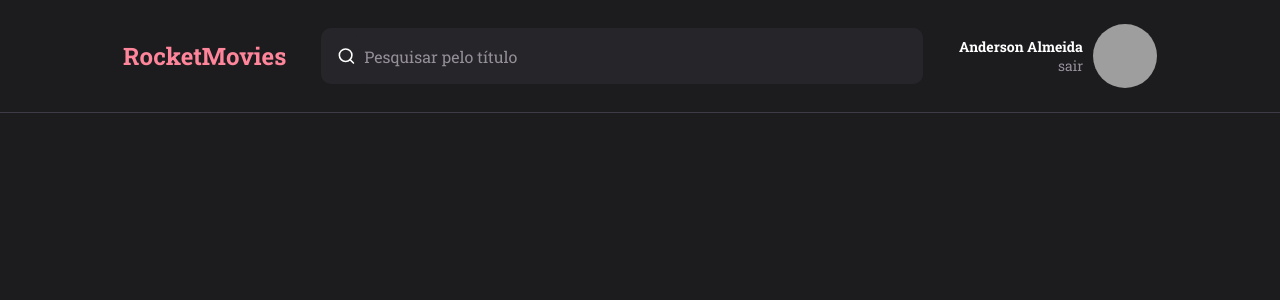
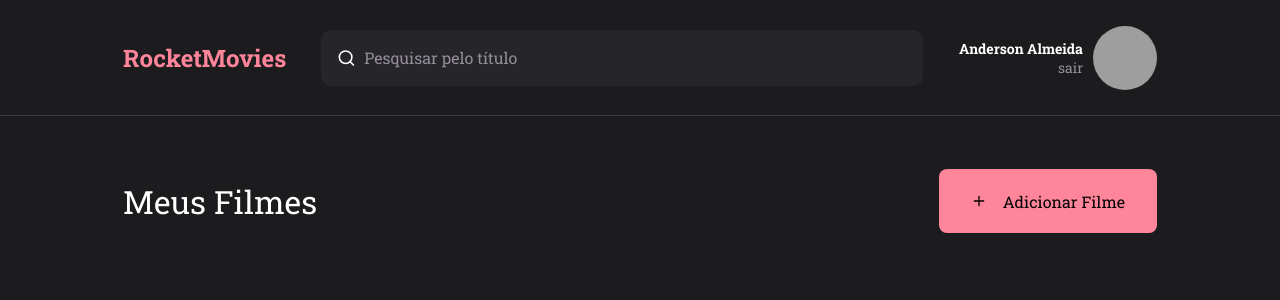
Before and after one commit to AndersonPAlmeida/rocketmovies, a React (Vite) app: page / in a window 1280 px wide. Shown: the top 300 px of the page. Built offline with nearby package versions, Linux system fonts and the light colour scheme; grey boxes are pictures that could not be loaded.

Commit message:
Adicionando novos itens na home

```diff
--- a/src/components/Header/index.jsx
+++ b/src/components/Header/index.jsx
@@ -5,7 +5,6 @@ import { FiSearch} from 'react-icons/fi'
 
 export function Header() {
    return (
-      <>
       <Container>
          <h1>RocketMovies</h1>
 
@@ -19,6 +18,5 @@ export function Header() {
             <img src="https://github.com/AndersonPAlmeida.png" alt="" />
          </Profile>
       </Container>
-      </>
    );
 }
--- a/src/components/Header/styles.js
+++ b/src/components/Header/styles.js
@@ -1,11 +1,14 @@
 import styled from 'styled-components';
 
 export const Container = styled.header`
+   grid-area: header;
+
    display: flex;
    justify-content: space-between;
    align-items: center;
    gap: 3.5rem;
    width: 100%;
+   max-height: 11.6rem;
 
    border-bottom: .1rem solid #3E3B47;
    padding: 2.4rem 12.3rem;
--- a/src/pages/Home/index.jsx
+++ b/src/pages/Home/index.jsx
@@ -1,7 +1,19 @@
 import { Header } from "../../components/Header";
+import { AddMovie, Container, Title } from "./styles";
+import { FiPlus} from 'react-icons/fi'
 
 export function Home() {
    return (
-      <Header />
+      <Container>
+         <Header />
+
+         <Title>
+            <h2>Meus Filmes</h2>
+            <AddMovie>
+               <FiPlus />
+               Adicionar Filme
+            </AddMovie>
+         </Title>
+      </Container>
    );
 }
--- /dev/null
+++ b/src/pages/Home/styles.js
@@ -0,0 +1,50 @@
+import styled from 'styled-components';
+
+export const Container = styled.div`
+   width: 100%;
+   height: 100vh;
+
+   display: grid;
+
+   grid-template-columns: auto;
+   grid-template-rows: 11.6rem 12rem auto;
+   grid-template-areas:
+      "header"
+      "title"
+      "movies"
+   ;
+`;
+export const Title = styled.div`
+   grid-area: title;
+
+   display: flex;
+   align-items: center;
+   justify-content: space-between;
+
+   padding: 0 12.3rem;
+   margin-top: 5rem;
+
+   >h2 {
+      font-size: 3.2rem;
+      font-weight: 400;
+   }
+`;
+
+
+export const AddMovie = styled.button`
+   grid-area: movies;
+
+   display: flex;
+   align-items: center;
+   justify-content: center;
+
+   padding: 3.2rem;
+   height: 4.8rem;
+   border-radius: .8rem;
+
+   background-color: ${({ theme}) => theme.colors.pinkLight};
+
+   > svg{
+      margin-right: 1.6rem;
+   }
+`;
--- a/src/pages/styles/global.js
+++ b/src/pages/styles/global.js
@@ -28,6 +28,10 @@ export default createGlobalStyle`
       text-decoration: none;
    }
 
+   button {
+      border: 0;
+   }
+
    button, a {
       cursor: pointer;
       transition: filter 0.2s;
```
Lines whose indentation alone changed are shown as unchanged.
